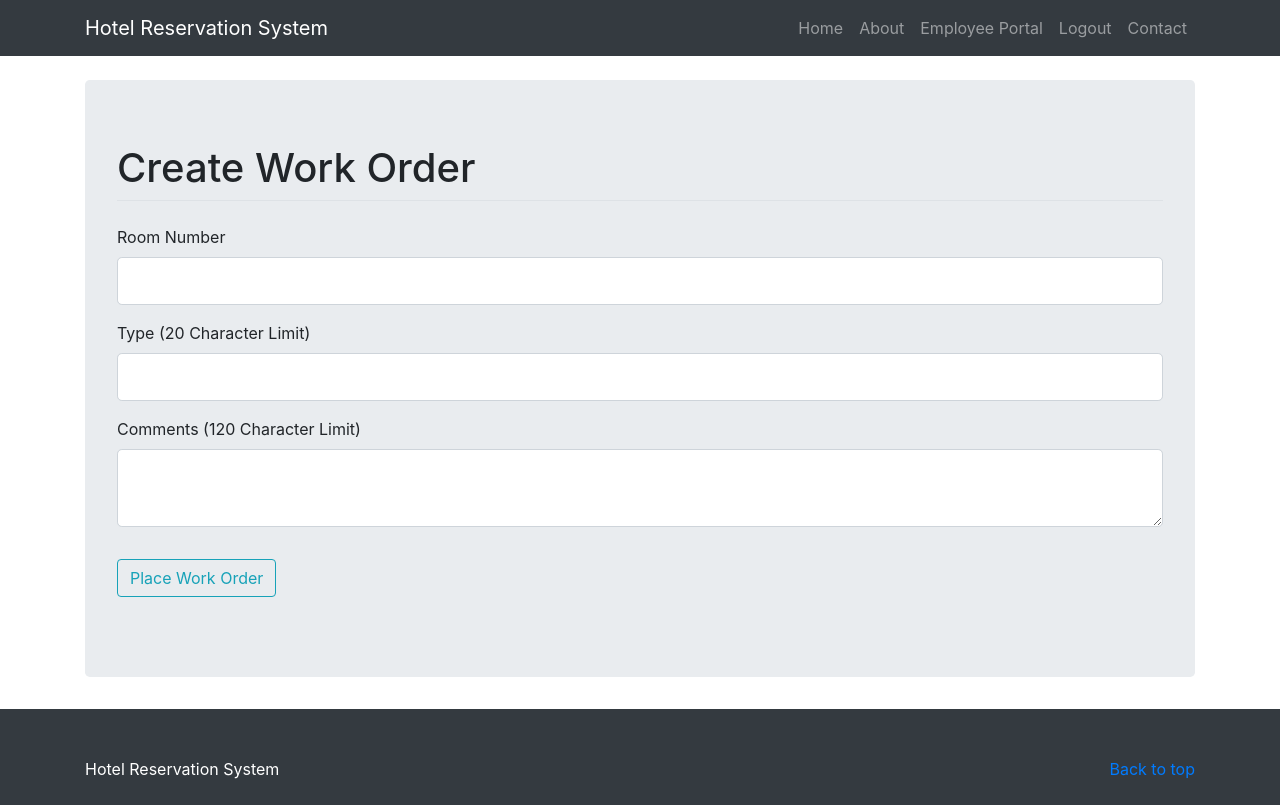
After one commit to danielzgsilva/HotelReservationSystem, a Flask app: page /create_work_order in a window 1280 px wide. The commit adds this page. Run offline with Flask 2, Linux system fonts and the light colour scheme; a user stored in the database is signed in; some libraries are stand-ins or nearby versions.

Commit message:
create a work order updated, added forms, not database functionality yet

```diff
--- a/hotel_system/forms.py
+++ b/hotel_system/forms.py
@@ -42,3 +42,15 @@ class ReservationForm(FlaskForm):
     card_ccv = StringField('CCV', validators=[DataRequired(), Length(min=3, max=3, message='Invalid CCV')])
     card_name = StringField('Name on the Card', validators=[DataRequired(), Length(min=1, max=20)])
     submit = SubmitField('Place Reservation')
+
+# form for creating a work order
+class WorkOrderForm(FlaskForm):
+    room_num = IntegerField('Room Number', validators=[DataRequired()])
+    type = StringField('Type (20 Character Limit)', validators=[DataRequired(), Length(max=20)])
+    comments = TextAreaField('Comments (120 Character Limit)', validators=[Length(max=120)])
+    submit = SubmitField('Place Work Order')
+
+    def validate_room_num(self, room_num):
+        valid = 1 <= room_num.data <= 30
+        if not valid:
+            raise ValidationError('Room number is not valid. Please input a valid room number.')
--- a/hotel_system/routes.py
+++ b/hotel_system/routes.py
@@ -1,9 +1,10 @@
-from hotel_system.forms import RegistrationForm, LoginForm, ReservationForm
+from hotel_system.forms import RegistrationForm, LoginForm, ReservationForm, WorkOrderForm
 from hotel_system.models import Employee, Reservation
 from flask import Flask, render_template, send_from_directory, request, session, flash, url_for, redirect
 from hotel_system import app, db, bcrypt
 from hotel_system.utils import get_int_date, get_availability, temp_reservation
 from datetime import datetime
+from flask_login import login_user, current_user, logout_user, login_required
 
 import os
 import secrets
@@ -91,35 +92,36 @@ def store_reservation():
         return render_template('make_reservation.html', title="Booking", reservation=reservation, form=form)
 
 @app.route('/employee_portal', methods=['GET'])
+@login_required
 def employee_portal():
     return render_template('employee_portal.html', title='Employee Portal')
 
 # employee login route
 @app.route('/employee_login', methods=['GET','POST'])
 def employee_login():
-    #if current_user.is_authenticated:
-        #return redirect(url_for('home'))
+    if current_user.is_authenticated:
+        return redirect(url_for('employee_portal'))
     form = LoginForm()
     if form.validate_on_submit():
         # checking user is in database
-        #employee = Employee.query.filter_by(email=form.email.data).first()
-        #if employee and bcrypt.check_password_hash(employee.password, form.password.data):
-            #login_user(user, remember=form.remember.data)
+        employee = Employee.query.filter_by(email=form.email.data).first()
+        if employee and bcrypt.check_password_hash(employee.password, form.password.data):
+            login_user(employee)
+            flash('You have been logged in!', 'success')
+            return redirect(url_for('employee_portal'))
             # get's the page that user tried to enter that
             # redirected then to log in
             #next_page = request.args.get('next')
             #return redirect(next_page) if next_page else redirect(url_for('home'))
-        #else:
-            #flash('Login Unsuccessful. Please check email and password', 'error')
-        flash('You have been logged in!', 'success')
-        return redirect(url_for('employee_portal'))
+        else:
+            flash('Login Unsuccessful. Please check email and password', 'error')
     return render_template('employee_login.html', title = "Login", form = form)
 
 @app.route('/employee_registration', methods=['GET','POST'])
 def employee_registration():
     # redirects user if they're already logged in
-    #if current_user.is_authenticated:
-        #return redirect(url_for('home'))
+    if current_user.is_authenticated:
+        return redirect(url_for('employee_portal'))
 
     form = RegistrationForm()
     if form.validate_on_submit():
@@ -140,6 +142,21 @@ def employee_registration():
         return redirect(url_for('employee_login'))
     return render_template('employee_registration.html', title="Register", form=form)
 
+@app.route('/employee_logout')
+def employee_logout():
+    logout_user()
+    return redirect(url_for('employee_login'))
+
+@app.route('/create_work_order', methods=['GET','POST'])
+@login_required
+def create_work_order():
+    form = WorkOrderForm()
+    if form.validate_on_submit():
+        flash(f'The work order has been assigned!', 'success')
+        return redirect(url_for('create_work_order'))
+    return render_template('create_work_order.html', title="create_work_order", form=form)
+
+
 @app.route('/<filename>')
 def load_image(filename):
     return send_from_directory('static/', filename)
--- /dev/null
+++ b/hotel_system/templates/create_work_order.html
@@ -0,0 +1,84 @@
+{% extends "layout.html" %}
+
+{% block content %}
+<style>
+</style>
+<body>
+    <main role="main">
+        <div class="container"><br>
+            {% with messages = get_flashed_messages(with_categories=true) %}
+               {% if messages %}
+                 <ul class="flashes">
+                    {% for category, message in messages %}
+                        <div class="alert alert-{{ category }} alert-dismissible fade show" role="alert">{{ message }}
+                            <button type="button" class="close" data-dismiss={{ category }} aria-label="Close">
+                                <span aria-hidden="true">x</span>
+                            </button>
+                        </div>
+                    {% endfor %}
+                </ul>
+              {% endif %}
+             {% endwith %}
+             <div class="jumbotron center">
+         		<form action="" method="POST">
+         			{{ form.hidden_tag() }}
+         			<fieldset class="form-group">
+                <legend class ="border-bottom mb-4"><h1>Create Work Order</h1></legend>
+                <!-- attempt to make room_num field smaller -->
+                <div class="col-xs-2">
+           				<div class = "form-group">
+           					{{ form.room_num.label(class="form-control-label") }}
+
+           					{% if form.room_num.errors %}
+           						{{ form.room_num(class="form-control form-control-lg is-invalid") }}
+           						<div class="invalid-feedback">
+           							{% for error in form.room_num.errors %}
+           								<span>{{ error }}</span>
+           							{% endfor %}
+           						</div>
+           					{% else %}
+           						{{ form.room_num(class="form-control form-control-lg") }}
+           					{% endif %}
+           				</div>
+                </div>
+         				<div class = "form-group">
+         					{{ form.type.label(class="form-control-label") }}
+
+         					{% if form.type.errors %}
+         						{{ form.type(class="form-control form-control-lg is-invalid") }}
+         						<div class="invalid-feedback">
+         							{% for error in form.type.errors %}
+         								<span>{{ error }}</span>
+         							{% endfor %}
+         						</div>
+         					{% else %}
+         						{{ form.type(class="form-control form-control-lg") }}
+         					{% endif %}
+         				</div>
+                <div class = "form-group">
+         					{{ form.comments.label(class="form-control-label") }}
+
+         					{% if form.comments.errors %}
+         						{{ form.comments(class="form-control form-control-lg is-invalid") }}
+         						<div class="invalid-feedback">
+         							{% for error in form.comments.errors %}
+         								<span>{{ error }}</span>
+         							{% endfor %}
+         						</div>
+         					{% else %}
+         						{{ form.comments(class="form-control form-control-lg") }}
+         					{% endif %}
+         				</div>
+         			</fieldset>
+         			<div class="form-group">
+         				{{ form.submit(class="btn btn-outline-info") }}
+         			</div>
+         		</form>
+         	</div>
+        </div>
+    </main>
+</body>
+
+<script>
+</script>
+{% endblock %}
--- a/hotel_system/templates/employee_portal.html
+++ b/hotel_system/templates/employee_portal.html
@@ -21,9 +21,8 @@
               {% endif %}
              {% endwith %}
         <header class="jumbotron my-4">
-          <h1 class="display-3">Welcome to the Employee Portal!</h1>
+          <h1 class="display-3">Welcome to the Employee Portal, {{ current_user.first_name }} {{ current_user.last_name }}!</h1>
           <p class="lead">This portal enables you to assign rooms to guests, create and edit work orders, print lodging receipts and query guest data from the database. Your access here is dependent on your account level.</p>
-          <a href="#" class="btn btn-primary btn-lg">Logout</a>
         </header>
 
         <div class="row text-center">
--- a/hotel_system/templates/layout.html
+++ b/hotel_system/templates/layout.html
@@ -21,9 +21,21 @@
           <li class="nav-item">
             <a class="nav-link" href="#">About</a>
           </li>
-          <li class="nav-item">
-            <a class="nav-link" href="{{ url_for('employee_registration') }}">Employee Portal</a>
-          </li>
+          {% if current_user.is_authenticated %}
+            <li class="nav-item">
+              <a class="nav-link" href="{{ url_for('employee_portal') }}">Employee Portal</a>
+            </li>
+            <li class="nav-item">
+              <a class="nav-link" href="{{ url_for('employee_logout') }}">Logout</a>
+            </li>
+          {% else %}
+            <li class="nav-item">
+              <a class="nav-link" href="{{ url_for('employee_registration') }}">Register</a>
+            </li>
+            <li class="nav-item">
+              <a class="nav-link" href="{{ url_for('employee_login') }}">Login</a>
+            </li>
+          {% endif %}
           <li class="nav-item">
             <a class="nav-link" href="#">Contact</a>
           </li>
--- /dev/null
+++ b/test-users.txt
@@ -0,0 +1,4 @@
+Test User Logins:
+
+admin@test.com 						adminpass
+standard@test.com 					standardpass
```
Also changed, not shown: hotel_system/__init__.py (+7 -1 lines), hotel_system/models.py (+7 -2 lines), hotel_system/HotelDB.db.
